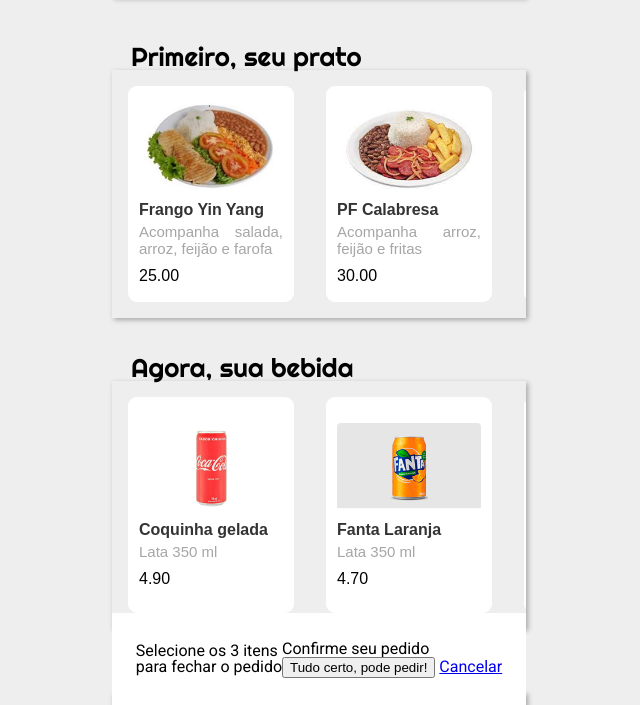
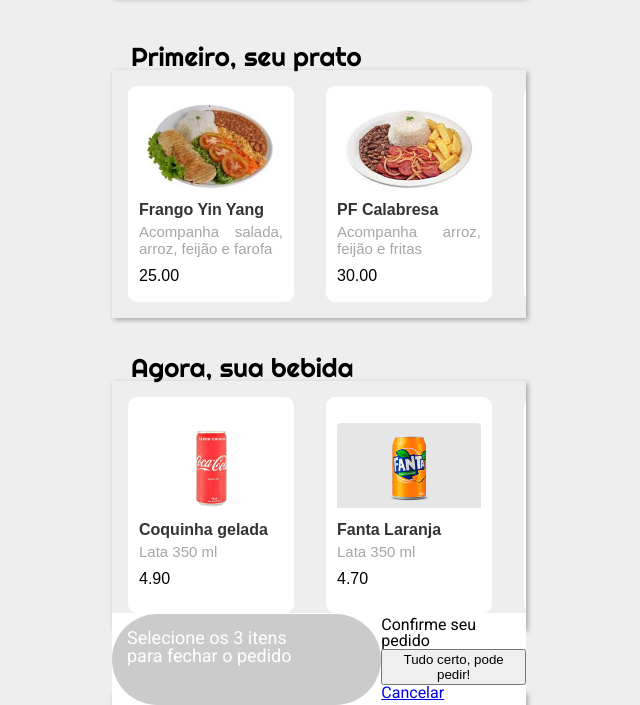
Before and after one commit to alessandrodias83/projetos-curso, a plain HTML site: page drivenEats/index.html in a window 1280 px wide. Shown: the part 95-800 px from the top of the page, without its empty margins (321-961 px from the left). Drawn offline with Linux system fonts and the light colour scheme.

Commit message:
atualização css

```diff
--- a/drivenEats/style/styles.css
+++ b/drivenEats/style/styles.css
@@ -112,6 +112,25 @@ button.opcao.selecionado {
     border: 5px solid #32b72f;
 }
 
+#fechar-pedido {
+    background-color: #cbcbcb;
+    color: #ffffff;
+    padding: 15px;
+    font-size: 18px;
+    border: none;
+    display: block;
+    margin: 20px auto;
+    border-radius: 50px;
+    width: 364px;
+    max-width: 364px;
+    height: 61px;
+    transition: background-color 0.3s;
+}
+
+#fechar-pedido.ativo {
+    background-color: #32b72f;
+    cursor: pointer;
+}
 
 
 footer {
```
